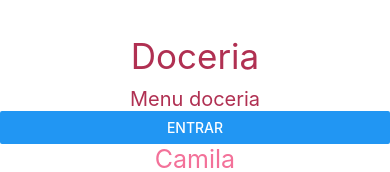
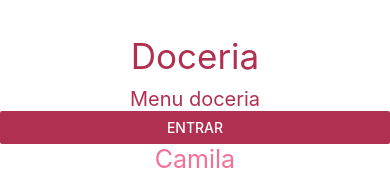
Before and after one commit to camilagermanoo/MobileApp, a React Native app in the folder doceria/: screen / in a window 390 px wide. Shown: the top 172 px of the page. Built offline with nearby package versions, Linux system fonts and the light colour scheme; grey boxes are pictures that could not be loaded.

Commit message:
alterar cor de mensagem e cor do botão

```diff
--- a/doceria/App.js
+++ b/doceria/App.js
@@ -26,8 +26,8 @@ class App extends Component {
       <View style={{marginTop: 25}}>
         <Text style={{color: '#B03052', fontSize: 35, margin: 10, textAlign:'center'}}>Doceria</Text>
         <Text style={{fontFamily: Platform.select({android: 'Inter_900Black',ios: 'Inter-Black'}), color: '#B03052', fontSize: 20, textAlign:'center' }}>Menu doceria</Text>
-        <Button title="Entrar" onPress={() => this.entrar('Seja bem vindo(a) ao menu da doceria!')}/>
-        <Text style={{fontSize: 30, color: 'black', textAlign:'center'}}>{this.state.nome}</Text>
+        <Button color={'#B03052'} title="Entrar" onPress={() => this.entrar('Seja bem vindo(a) ao menu da doceria!')}/>
+        <Text style={{fontSize: 30, color: '#F37199', textAlign:'center'}}>{this.state.nome}</Text>
         <Text style={{fontSize: 25, color: '#F37199', textAlign: 'center'}}> {nome} </Text>
         <Jobs largura={200} altura={200}/>
       </View>
```
